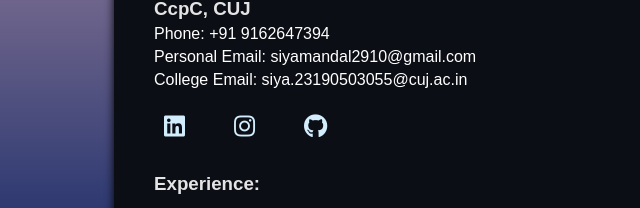
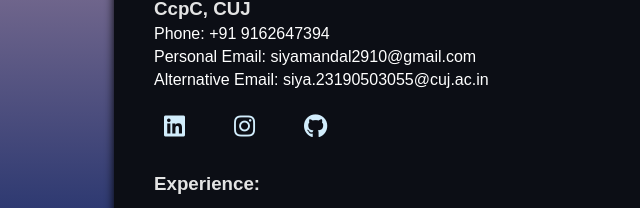
Before and after one commit to siya2910/siya.githhub, a plain HTML site: page index.html in a window 1280 px wide. Shown: the part 468-676 px from the top of the page, 106-746 px from the left. Drawn offline with Linux system fonts and the light colour scheme; a script that the page names is missing.

Commit message:
Update index.html

```diff
--- a/index.html
+++ b/index.html
@@ -25,7 +25,7 @@
             <h3>CcpC, CUJ</h3>
             <p class="contact">Phone: <span class="formate" id="phone">+91 9162647394</span></p>
             <p class="contact">Personal Email: <span class="formate" id="personal-email">siyamandal2910@gmail.com</span></p>
-            <p class="contact">College Email: <span class="formate" id="college-email">siya.23190503055@cuj.ac.in</span></p>
+            <p class="contact">Alternative Email: <span class="formate" id="college-email">siya.23190503055@cuj.ac.in</span></p>
             <div class="social-connection"><!--Section for social media connect as column grid-->
                 <a href="https://www.linkedin.com/in/siya-mandal-4b628b28a/" target="_blank" class="social-link linkedin">
                     <i class="fab fa-linkedin"></i>
```
